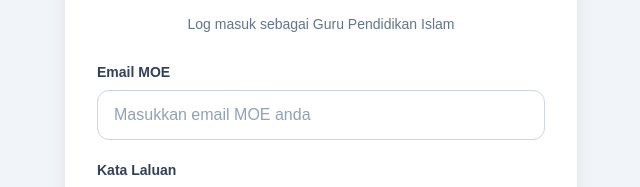
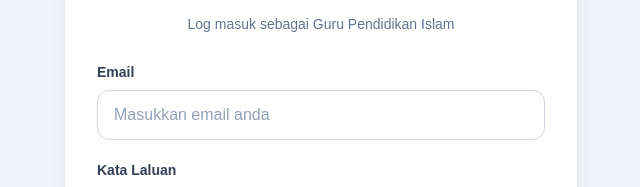
Before and after one commit to Namadz89/tasmik-jawi, a Next.js app: page /login in a window 1280 px wide. Shown: the part 451-638 px from the top of the page, without its empty margins (319-959 px from the left). Built offline with nearby package versions, Linux system fonts and the light colour scheme; no server answers.

Commit message:
Kemaskini label dan placeholder email login

```diff
--- a/app/login/page.tsx
+++ b/app/login/page.tsx
@@ -82,7 +82,7 @@ export default function LoginPage() {
               </span>
             </h1>
 
-            {/* KOD SEKOLAH - TANPA LABEL */}
+            {/* KOD SEKOLAH */}
             <p className="mt-2 text-sm font-semibold text-slate-600">
               XBA1229
             </p>
@@ -117,7 +117,7 @@ export default function LoginPage() {
                   htmlFor="email"
                   className="mb-2 block text-sm font-semibold text-slate-700"
                 >
-                  Email MOE
+                  Email
                 </label>
 
                 <input
@@ -128,7 +128,7 @@ export default function LoginPage() {
                   onChange={(event) =>
                     setEmail(event.target.value)
                   }
-                  placeholder="Masukkan email MOE anda"
+                  placeholder="Masukkan email anda"
                   required
                   disabled={loading}
                   className="w-full rounded-xl border border-slate-300 bg-white px-4 py-3 text-black placeholder:text-slate-400 outline-none transition focus:border-blue-500 focus:ring-2 focus:ring-blue-200 disabled:opacity-60"
```
